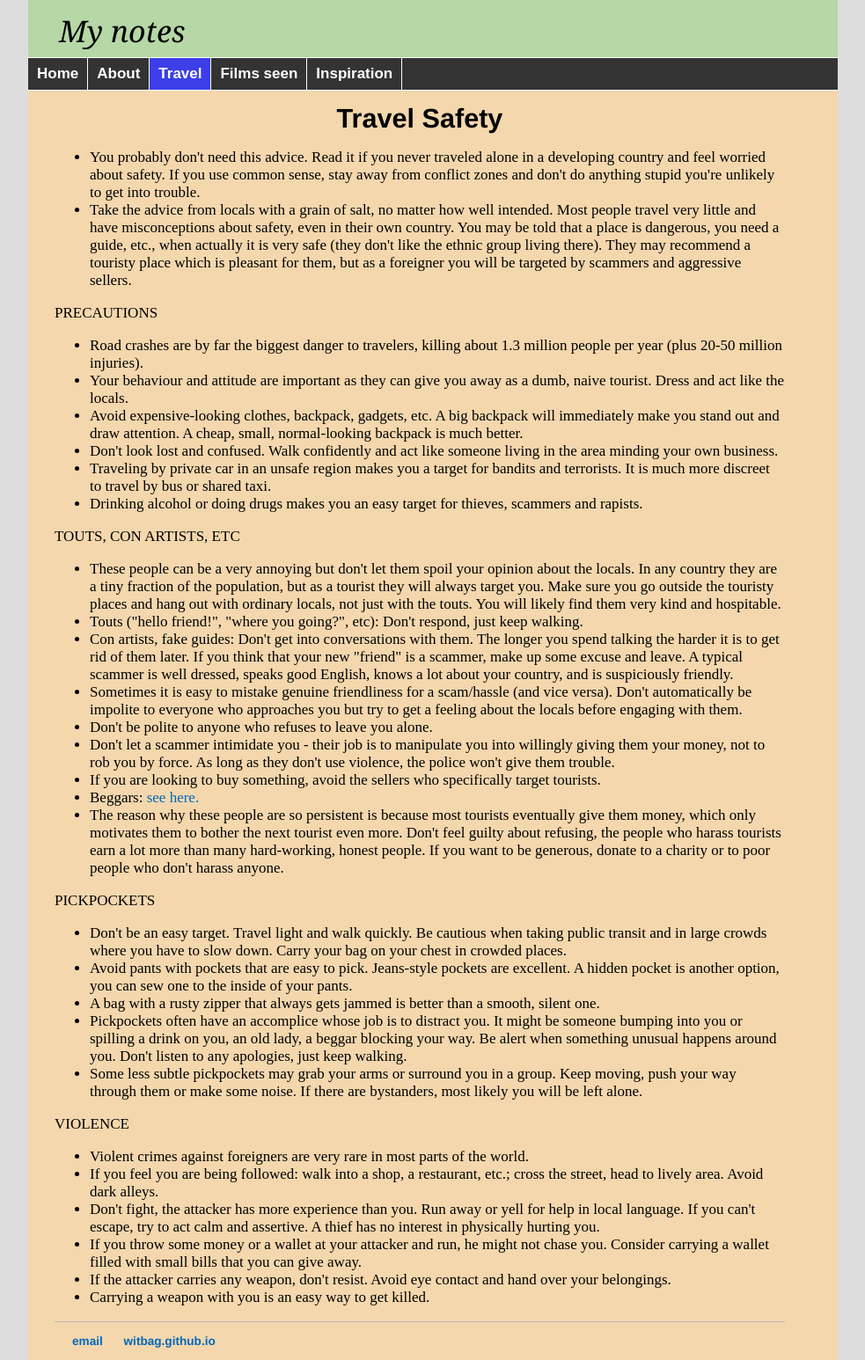
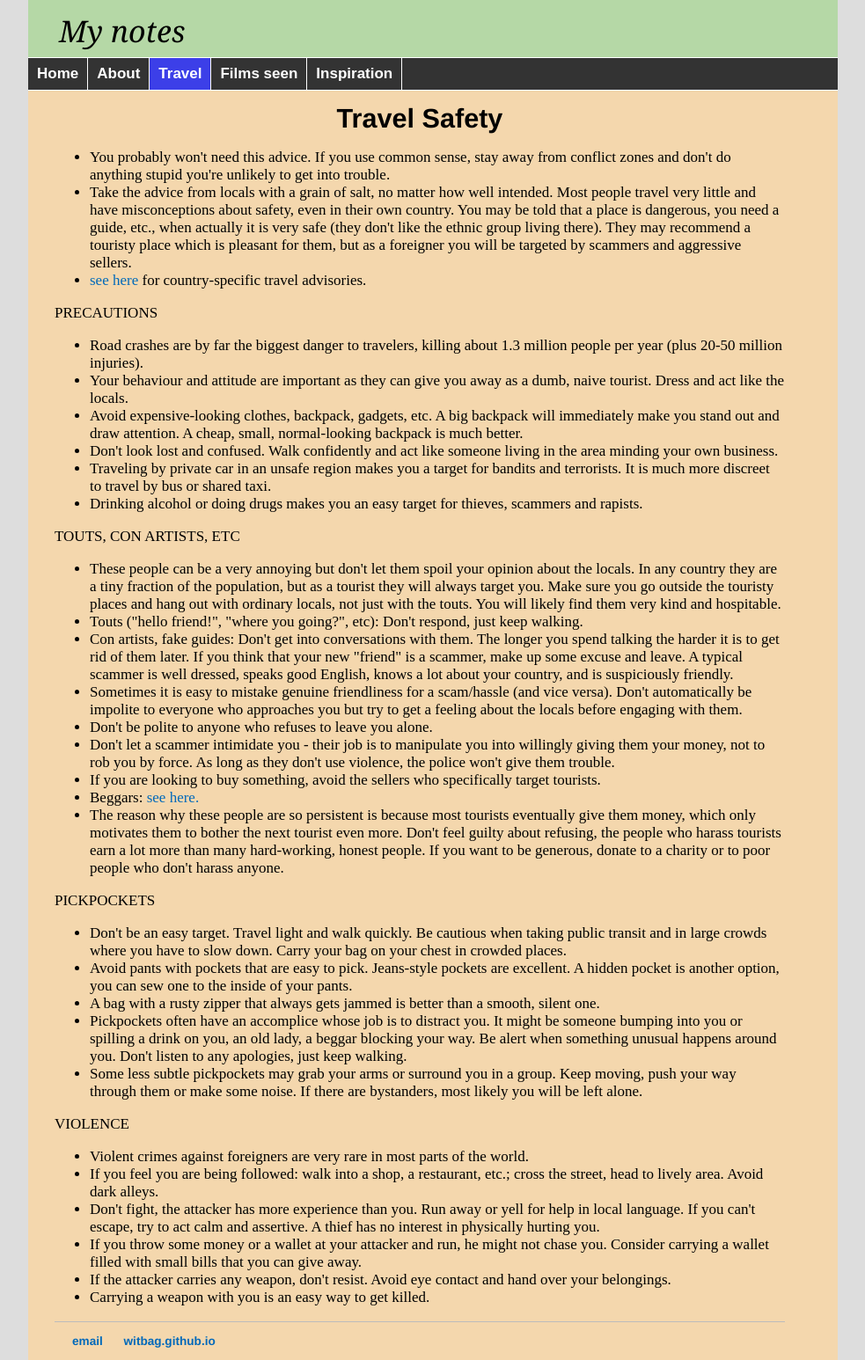
Before and after one commit to witbag/witbag.github.io, a Jekyll site: the page built from travel/safety.html, in a window 1280 px wide. Shown: the whole page at 88% size, without its empty margins (148-1131 px from the left). Built offline with Jekyll 4.4.1, drawn with Linux system fonts in a browser that asks for light colours.

Commit message:
Update safety.html

```diff
--- a/travel/safety.html
+++ b/travel/safety.html
@@ -9,8 +9,9 @@ title: Travel advice
 <center><h2>Travel Safety</h2></center>
 
 <ul>
-<li>You probably don't need this advice. Read it if you never traveled alone in a developing country and feel worried about safety. If you use common sense, stay away from conflict zones and don't do anything stupid you're unlikely to get into trouble.<br>
+<li>You probably won't need this advice. If you use common sense, stay away from conflict zones and don't do anything stupid you're unlikely to get into trouble.<br>
 <li>Take the advice from locals with a grain of salt, no matter how well intended. Most people travel very little and have misconceptions about safety, even in their own country. You may be told that a place is dangerous, you need a guide, etc., when actually it is very safe (they don't like the ethnic group living there). They may recommend a touristy place which is pleasant for them, but as a foreigner you will be targeted by scammers and aggressive sellers.<br>
+<li><a href="resources.html#advis">see here</a> for country-specific travel advisories.<br>
 </ul>
 <p>PRECAUTIONS</p>
 <ul>
```
